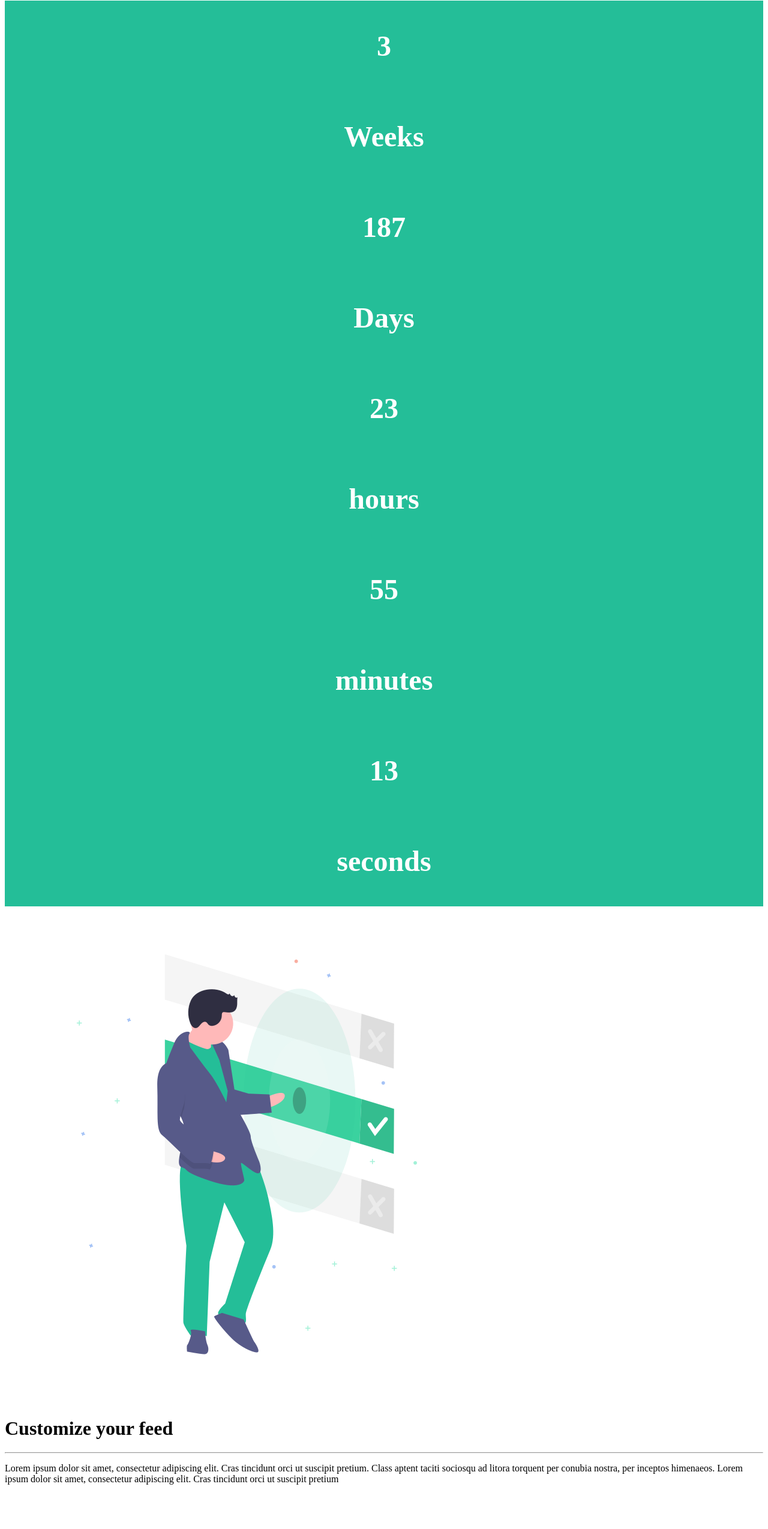
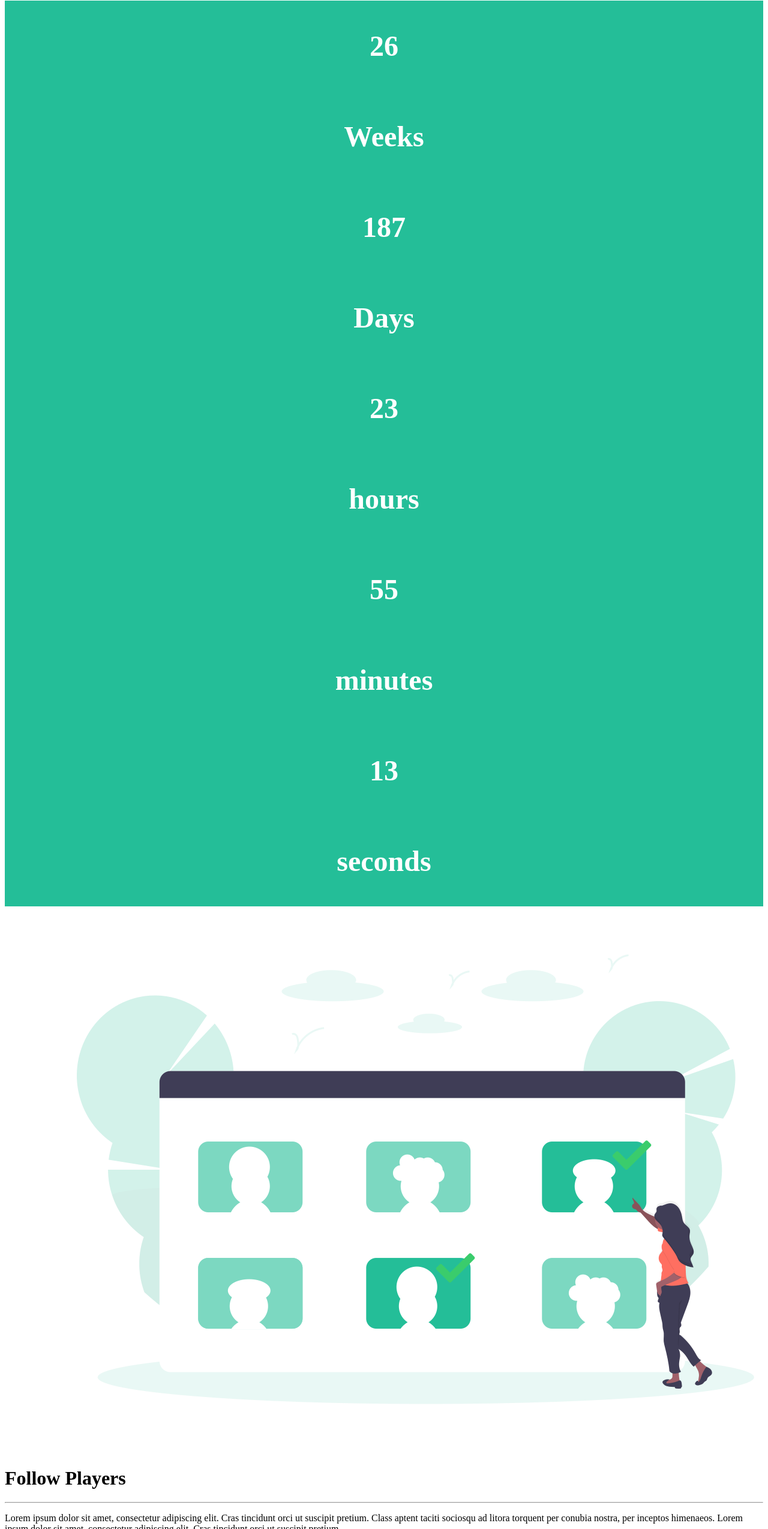
Before and after one commit to stevenjchang/gettennisalerts.com, a Gatsby site: page / in a window 1280 px wide. Shown: the part 1100-3649 px from the top of the page at 60% size. Built offline with nearby package versions, Linux system fonts and the light colour scheme; Gatsby itself is replaced by a stand-in of ours.

Commit message:
text: update Explanation text

```diff
--- a/src/components/Counter.js
+++ b/src/components/Counter.js
@@ -7,9 +7,9 @@ const tournamentTime = new Date("2020-12-25")
 const CounterState = () => {
   const [timeRemaining, setTimeTimeRemaining] = useState({})
 
-  useEffect(() => {
-    // setInterval(() => calcTime(new Date()), 1000)
-  }, [timeRemaining.seconds])
+  // useEffect(() => {
+  //   setInterval(() => calcTime(new Date()), 1000)
+  // }, [])
 
   function calcTime(now) {
     const time = tournamentTime - now
@@ -29,7 +29,13 @@ const CounterState = () => {
 }
 
 const CounterSection = ({ time }) => {
-  const { weeks = 3, days = 187, hours = 23, minutes = 55, seconds = 13 } = time
+  const {
+    weeks = 26,
+    days = 187,
+    hours = 23,
+    minutes = 55,
+    seconds = 13,
+  } = time
   return (
     <>
       <div className="custom-counter-section">
--- a/src/components/ExplanationSection.js
+++ b/src/components/ExplanationSection.js
@@ -3,9 +3,23 @@ import Img1 from "../images/image_choose.png"
 import Img2 from "../images/undraw_email_campaign_qa8y.png"
 import Img3 from "../images/undraw_mail_2_tqip.png"
 import Img4 from "../images/undraw_mobile_inbox_3h46.png"
+import Img5 from "../images/image_followers.png"
+
+const imgArray = [Img5, Img1, Img3, Img2]
+const heading = [
+  "Follow Players",
+  "Set Alerts",
+  "Email Notifications",
+  "And More",
+]
+const para = [
+  "",
+  "",
+  "",
+  "Currently in beta, there are more features to come. Sign up to be notified of new features, or take our survey",
+]
 
 const ExplanationSection = () => {
-  const imgArray = [Img1, Img3, Img4, Img2]
   return (
     <>
       <div className="bg">
@@ -18,7 +32,7 @@ const ExplanationSection = () => {
                   <img src={img} alt="select player" className="" />
                 </div>
                 <div className="w-3/5 flex justify-center flex-col items-center">
-                  <h1 className="font-bold uppercase">Customize your feed</h1>
+                  <h1 className="font-bold uppercase">{heading[idx]}</h1>
                   <hr className="mt-5 mb-5" />
                   <p className="custom-text-gray w-3/4 ">
                     Lorem ipsum dolor sit amet, consectetur adipiscing elit.
@@ -26,6 +40,7 @@ const ExplanationSection = () => {
                     sociosqu ad litora torquent per conubia nostra, per inceptos
                     himenaeos. Lorem ipsum dolor sit amet, consectetur
                     adipiscing elit. Cras tincidunt orci ut suscipit pretium
+                    {para[idx]}
                   </p>
                 </div>
               </div>
```
Also changed, not shown: src/images/image_followers.png (added).
